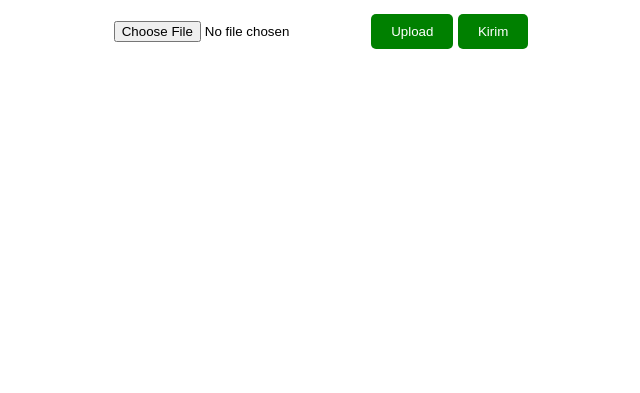
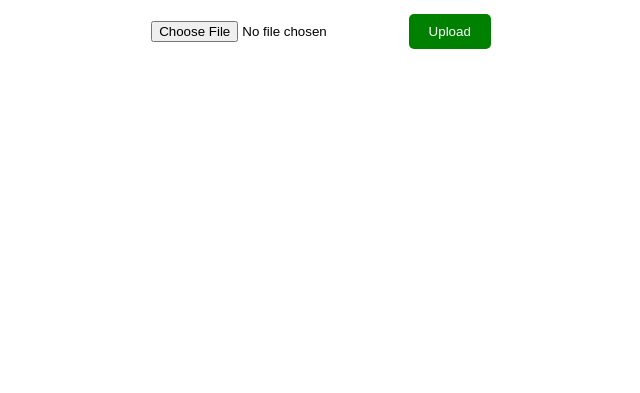
Before and after one commit to Ademodsx/Music, a plain HTML site: page upload/index.html in a window 1280 px wide. Shown: the part 407-800 px from the top of the page, without its empty margins (319-959 px from the left). Drawn offline with Linux system fonts and the light colour scheme.

Commit message:
Update index.html

```diff
--- a/upload/index.html
+++ b/upload/index.html
@@ -43,7 +43,6 @@
         <h2>Upload Music</h2>
         <input type="file" id="fileInput">
         <button id="uploadBtn">Upload</button>
-        <button id="submitBtn">Kirim</button>
     </div>
 
     <script src="script.js"></script>
```
